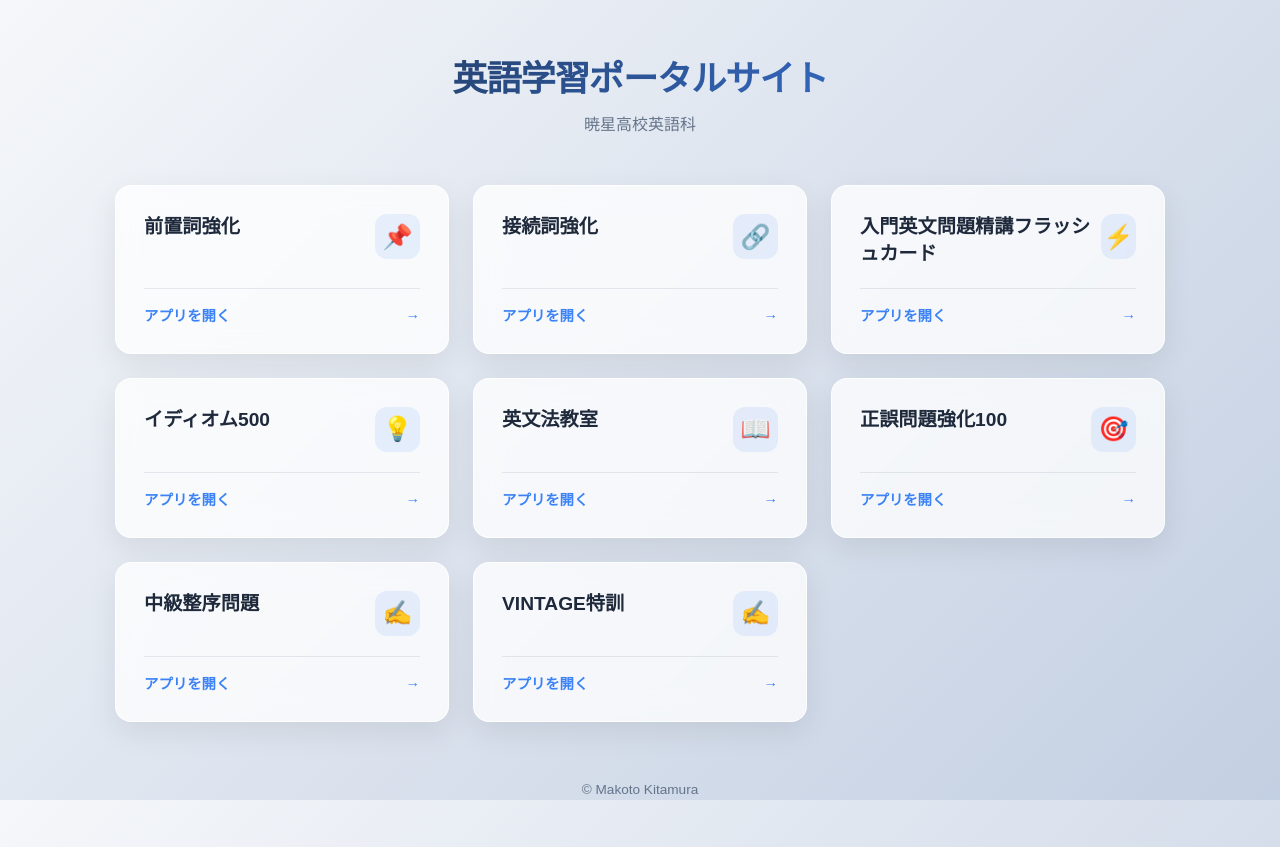
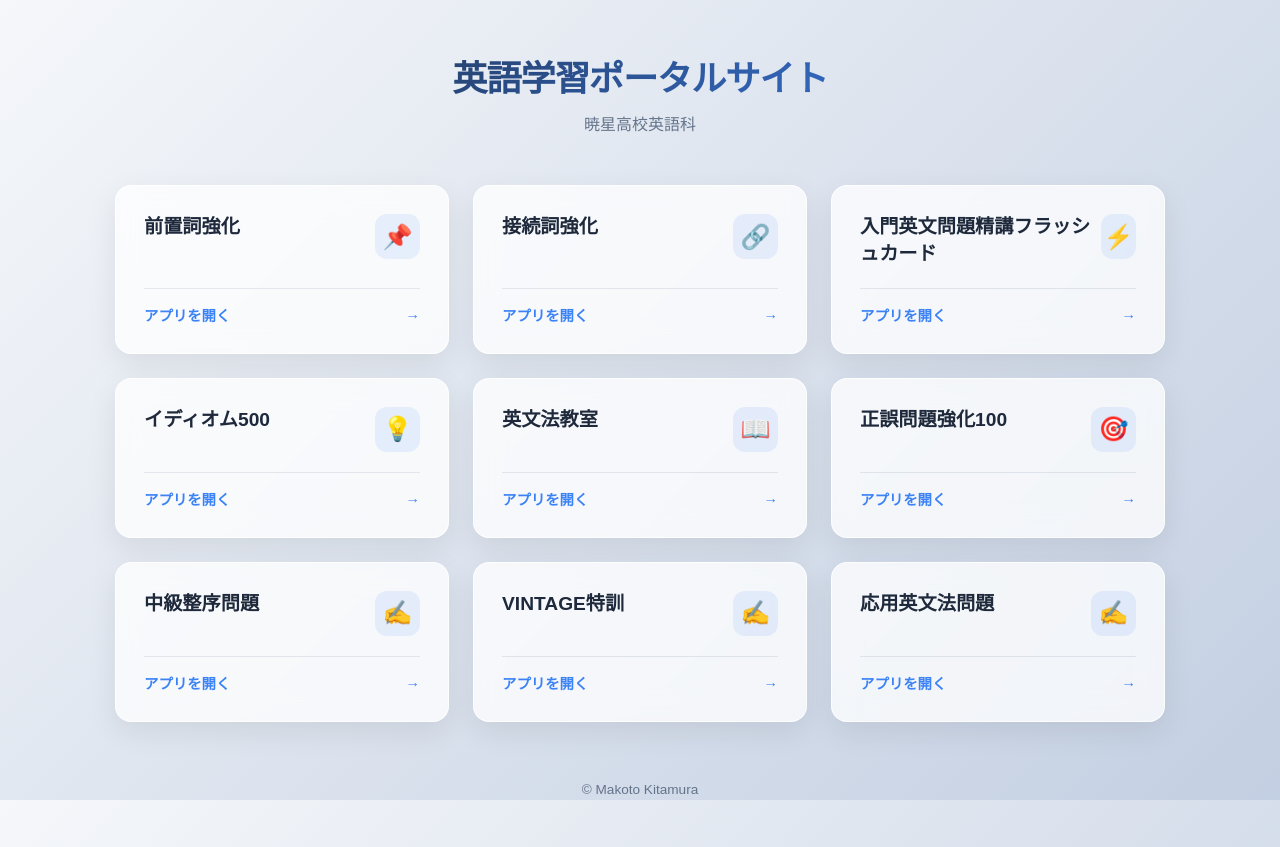
Before and after one commit to rakuchi-ai/ENGLISH-TOP, a plain HTML site: page index.html in a window 1280 px wide. Drawn offline with Linux system fonts and the light colour scheme; a web font is replaced by a local one.

Commit message:
Update index.html

```diff
--- a/index.html
+++ b/index.html
@@ -275,6 +275,19 @@
                     <span>アプリを開く</span> &rarr;
                 </div>
             </a>
+
+            <!-- ⑨ 応用英文法問題 -->
+            <a href="https://rakuchi-ai.github.io/VINTAGE/" class="card">
+                <div>
+                    <div class="card-header">
+                        <h2 class="card-title">応用英文法問題</h2>
+                        <div class="card-icon">✍️</div>
+                    </div>
+                </div>
+                <div class="card-footer">
+                    <span>アプリを開く</span> &rarr;
+                </div>
+            </a>
         </div>
 
         <footer class="site-footer">
```
